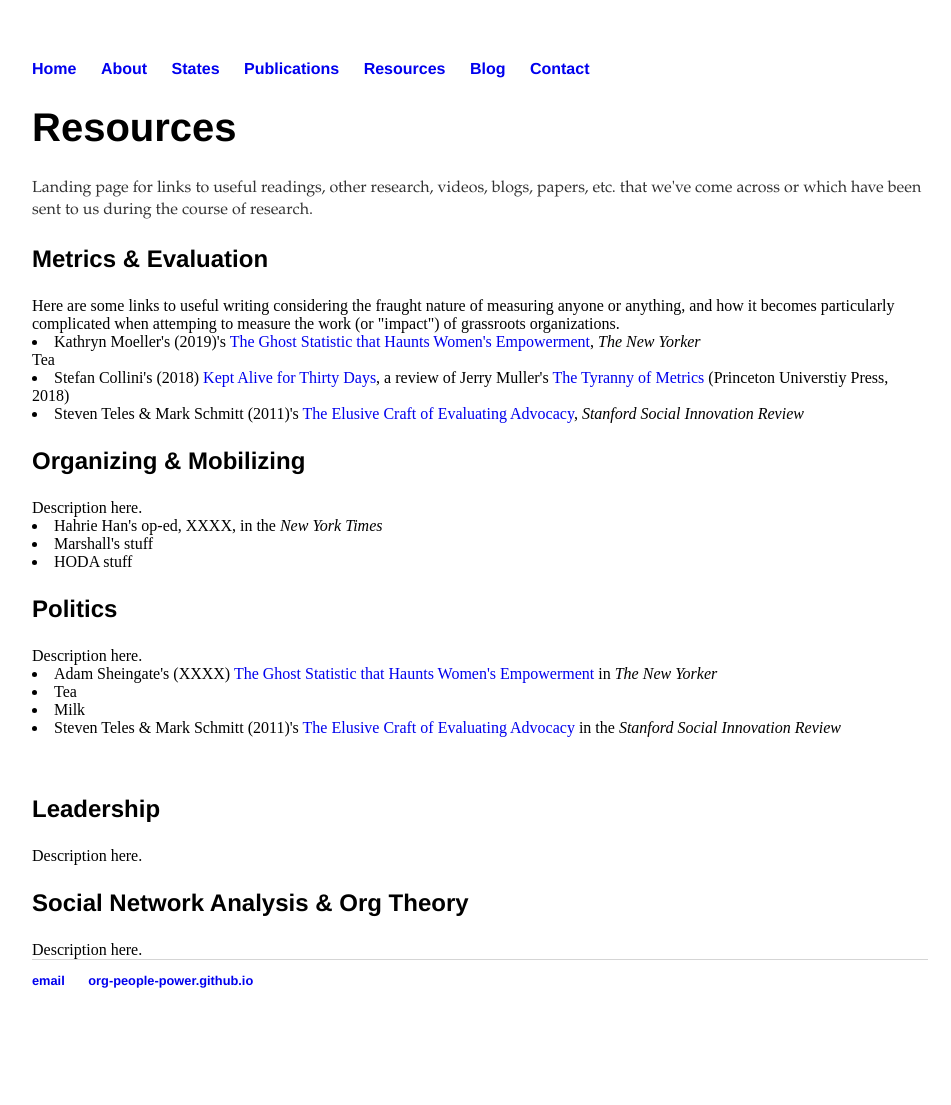
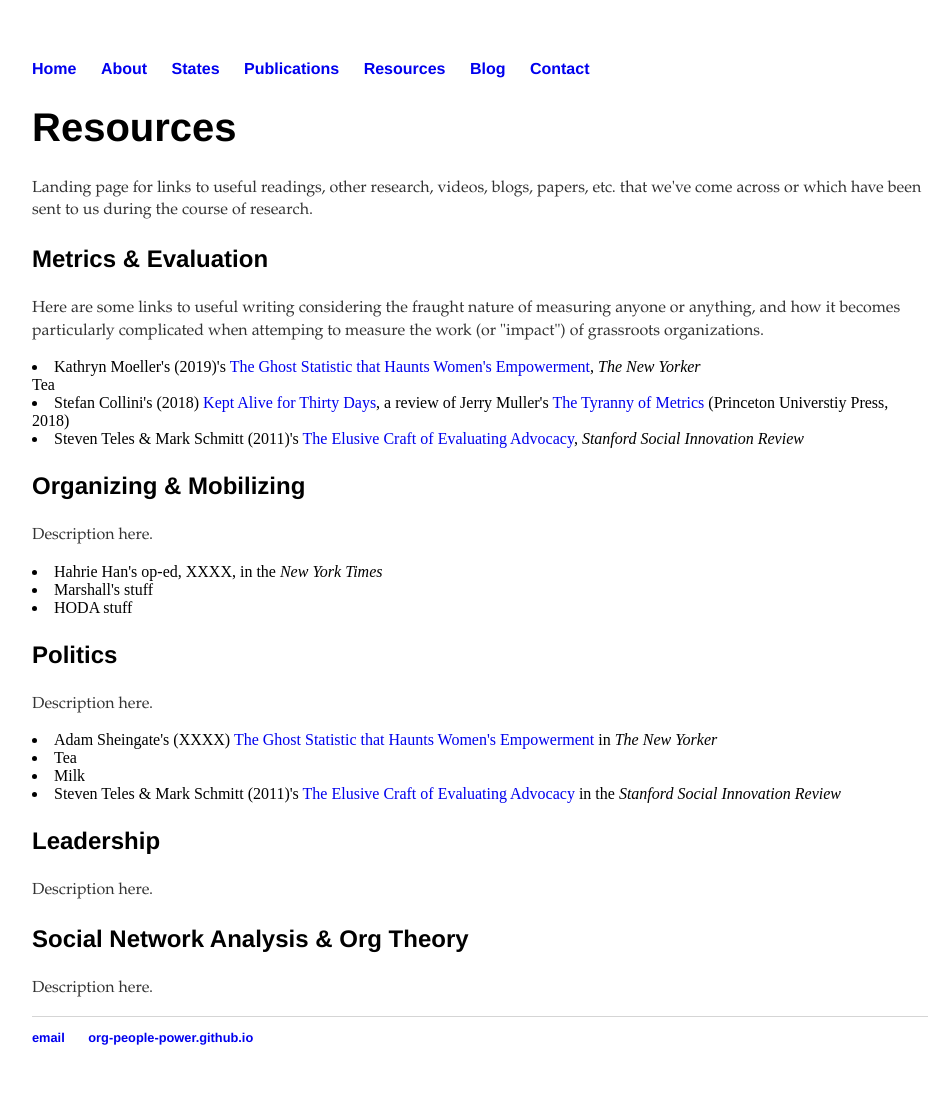
Before and after one commit to org-people-power/org-people-power.github.io, a Jekyll site: the page built from resources/index.html, in a window 1280 px wide. Shown: the whole page, without its empty margins (160-1111 px from the left). Built offline with Jekyll 4.4.1, drawn with Linux system fonts in a browser that asks for light colours; before the commit the page ends 1048 px from its top, so only the background shows below that.

Commit message:
Update index.html

```diff
--- a/resources/index.html
+++ b/resources/index.html
@@ -9,28 +9,38 @@ title: Resources
 <p>Landing page for links to useful readings, other research, videos, blogs, papers, etc. that we've come across or which have been sent to us during the course of research.</p>
 
 <h3>Metrics & Evaluation</h3>
-Here are some links to useful writing considering the fraught nature of measuring anyone or anything, and how it becomes particularly complicated when attemping to measure the work (or "impact") of grassroots organizations.
-<li> Kathryn Moeller's (2019)'s <a href="https://www.newyorker.com/science/elements/the-ghost-statistic-that-haunts-womens-empowerment">The Ghost Statistic that Haunts Women's Empowerment</a>,<i> The New Yorker</i></li>Tea
-<li> Stefan Collini's (2018) <a href="https://www.lrb.co.uk/v40/n21/stefan-collini/kept-alive-for-thirty-days">Kept Alive for Thirty Days</a>, a review of Jerry Muller's <a href="https://www.amazon.com/dp/B07K458MZG/ref=dp-kindle-redirect?_encoding=UTF8&btkr=1">The Tyranny of Metrics</a> (Princeton Universtiy Press, 2018)</li>
-<li> Steven Teles & Mark Schmitt (2011)'s <a href="https://ssir.org/articles/entry/the_elusive_craft_of_evaluating_advocacy">The Elusive Craft of Evaluating Advocacy</a>,<i> Stanford Social Innovation Review</i></li>
+<p>Here are some links to useful writing considering the fraught nature of measuring anyone or anything, and how it becomes particularly complicated when attemping to measure the work (or "impact") of grassroots organizations.
+	<li> Kathryn Moeller's (2019)'s <a href="https://www.newyorker.com/science/elements/the-ghost-statistic-that-haunts-womens-empowerment">The Ghost Statistic that Haunts Women's Empowerment</a>,<i> The New Yorker</i></li>Tea
+	<li> Stefan Collini's (2018) <a href="https://www.lrb.co.uk/v40/n21/stefan-collini/kept-alive-for-thirty-days">Kept Alive for Thirty Days</a>, a review of Jerry Muller's <a href="https://www.amazon.com/dp/B07K458MZG/ref=dp-kindle-redirect?_encoding=UTF8&btkr=1">The Tyranny of Metrics</a> (Princeton Universtiy Press, 2018)</li>
+	<li> Steven Teles & Mark Schmitt (2011)'s <a href="https://ssir.org/articles/entry/the_elusive_craft_of_evaluating_advocacy">The Elusive Craft of Evaluating Advocacy</a>,<i> Stanford Social Innovation Review</i></li>
+
+</p>
+
 <h3>Organizing & Mobilizing</h3>
-Description here.
-<ul.c>
+<p> Description here.
+	<ul.c>
 	<li> Hahrie Han's op-ed, XXXX, in the <i> New York Times </i></li>
 	<li> Marshall's stuff</li>
 	<li> HODA stuff</li>
-</ul.c>
+	</ul.c>
+</p>
+
 <h3>Politics</h3>
-Description here.
+<p> Description here.
 <ul.c>
 	<li> Adam Sheingate's (XXXX) <a href="https://www.newyorker.com/science/elements/the-ghost-statistic-that-haunts-womens-empowerment">The Ghost Statistic that Haunts Women's Empowerment</a> in <i>The New Yorker</i></li>
 	<li>Tea</li>
 	<li>Milk</li>
 	<li>Steven Teles & Mark Schmitt (2011)'s <a href="https://ssir.org/articles/entry/the_elusive_craft_of_evaluating_advocacy">The Elusive Craft of Evaluating Advocacy</a> in the <i>Stanford Social Innovation Review</i></li></p>
 </ul.c>
-	<br>
+</p>
+
 <h3>Leadership</h3>
-Description here.
+<p> Description here.
+</p>
+
 <h3> Social Network Analysis & Org Theory </h3>
-Description here.
+<p> Description here.
+</p>
+
 </div><!-- /.blurb -->
```
